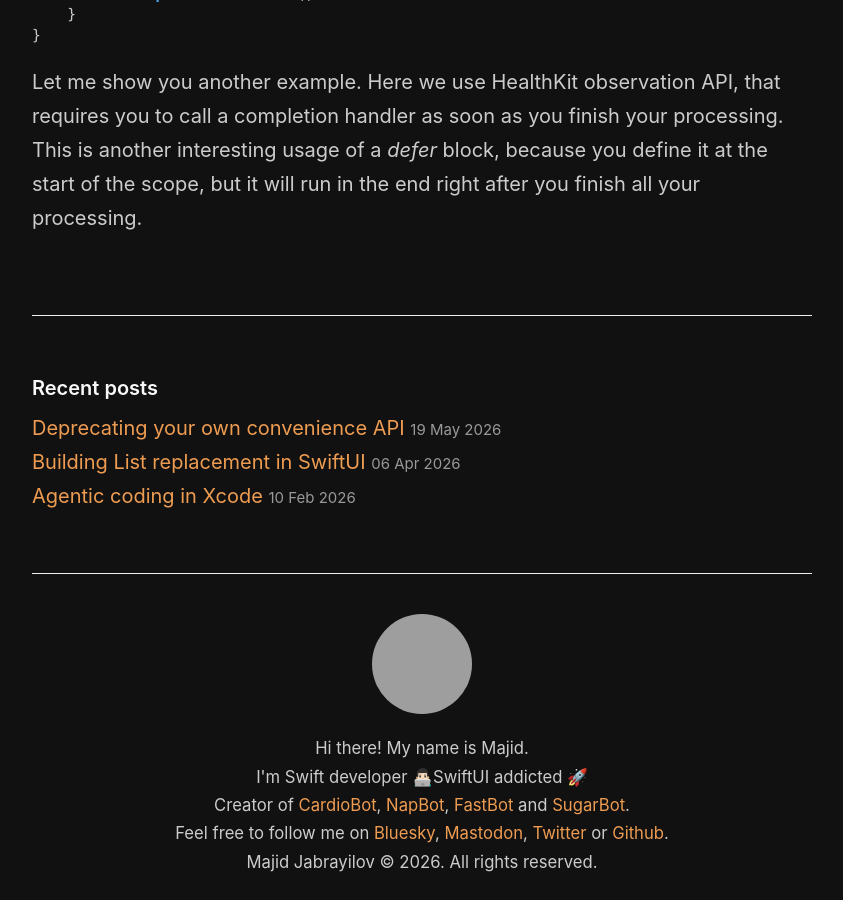
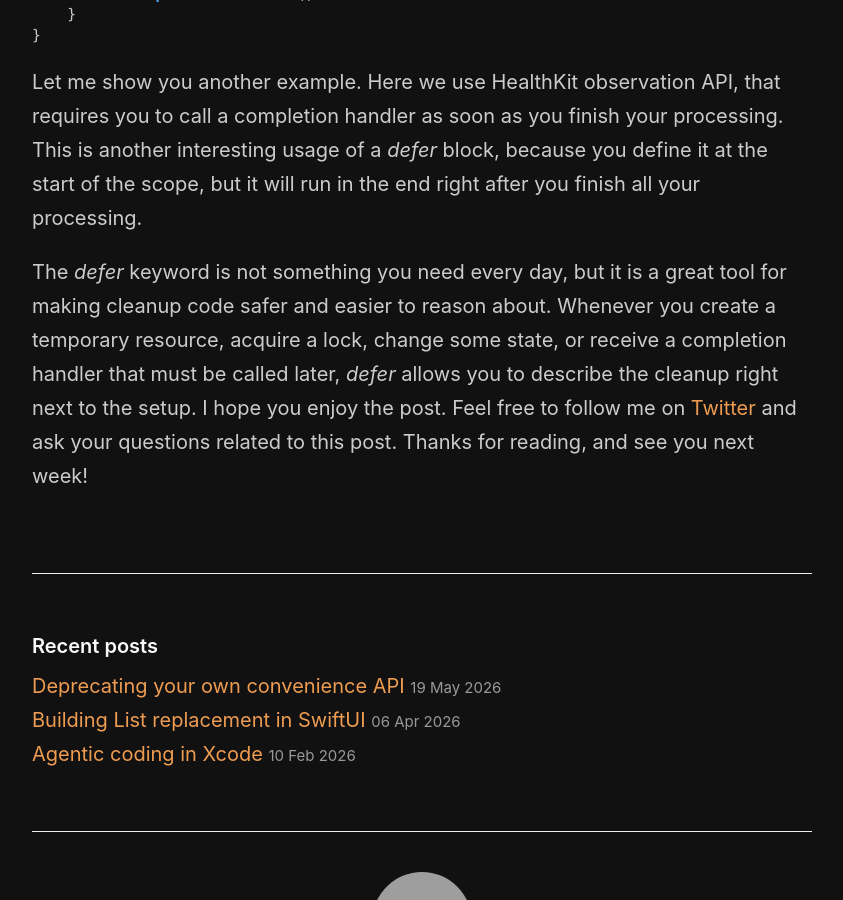
Before and after one commit to mecid/mecid.github.io, a Jekyll site: the page built from _posts/2026-05-26-swift-defer-clean-up-before-you-leave.md, in a window 1280 px wide and 900 px high, scrolled down 2870 px, cut to the strip 0-900 px from the top of the window. Shown: the whole strip, without its empty margins (218-1061 px from the left). Built offline with Jekyll 4.4.1, drawn with Linux system fonts in a browser that asks for light colours; grey boxes are pictures that could not be loaded.

Commit message:
conclusion added to the defer post

````diff
--- a/_posts/2026-05-26-swift-defer-clean-up-before-you-leave.md
+++ b/_posts/2026-05-26-swift-defer-clean-up-before-you-leave.md
@@ -109,3 +109,5 @@ for await handler in await health.observe(
 ```
 
 Let me show you another example. Here we use HealthKit observation API, that requires you to call a completion handler as soon as you finish your processing. This is another interesting usage of a *defer* block, because you define it at the start of the scope, but it will run in the end right after you finish all your processing.
+
+The *defer* keyword is not something you need every day, but it is a great tool for making cleanup code safer and easier to reason about. Whenever you create a temporary resource, acquire a lock, change some state, or receive a completion handler that must be called later, *defer* allows you to describe the cleanup right next to the setup. I hope you enjoy the post. Feel free to follow me on [Twitter](https://twitter.com/mecid) and ask your questions related to this post. Thanks for reading, and see you next week!
````
